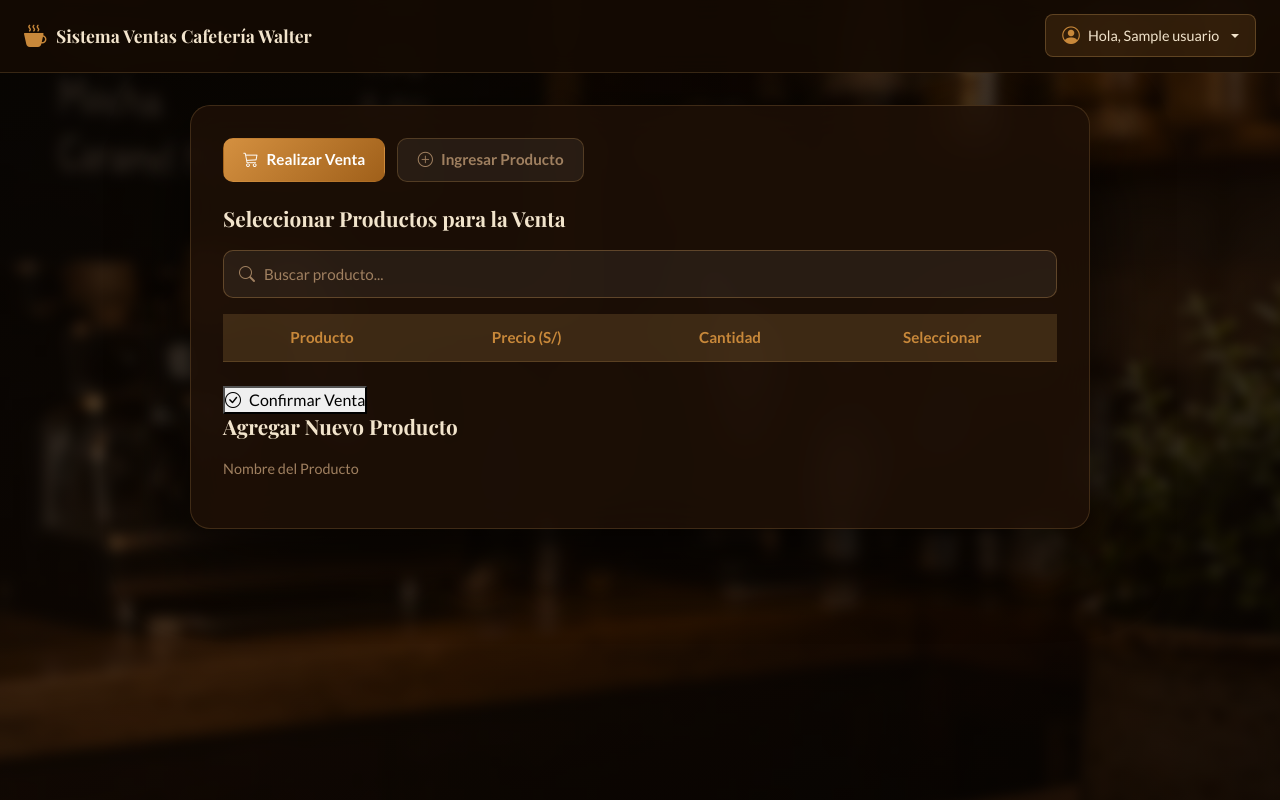
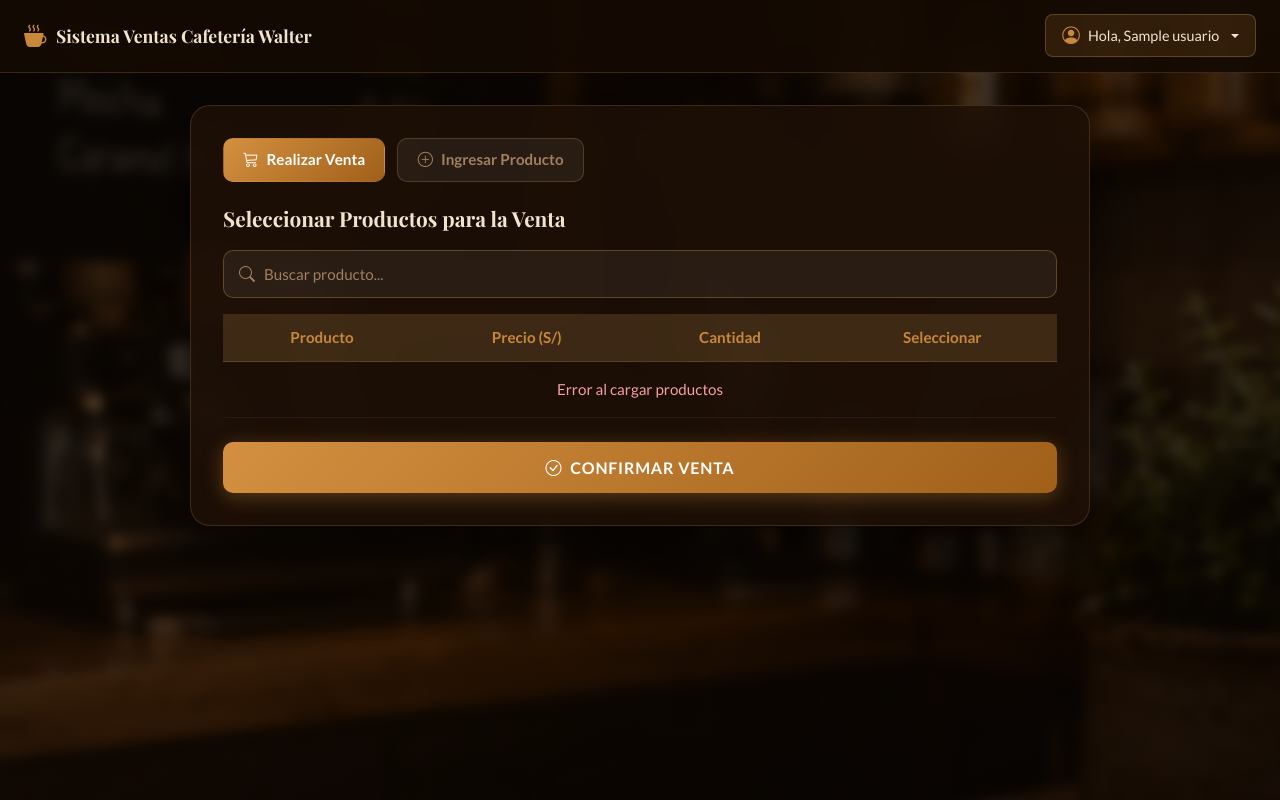
Before and after one commit to luismiguel2017/ventas-flask, a Flask app: template templates/index.html in a window 1280 px wide. Run offline with Flask 3, Linux system fonts and the light colour scheme; the template is opened without the code that fills it: most values are stand-ins (such as "Sample title", 1, 10 or a date in 2020); lists and menus that the app fills with data are empty; some libraries are stand-ins or nearby versions.

Commit message:
Actualización de app.py y estilos, agregado login

```diff
--- a/static/style.css
+++ b/static/style.css
@@ -139,6 +139,7 @@ body::after {
   top: 50%;
   transform: translateY(-50%);
   color: var(--muted);
+  pointer-events: none;
 }
 
 .search-input {
@@ -221,4 +222,55 @@ body::after {
   transition: 0.2s;
 }
 
-.input-custom::placeholder {
+.input-custom::placeholder { color: var(--muted); }
+.input-custom:focus { border-color: var(--accent); box-shadow: 0 0 0 3px rgba(200,136,58,0.30); }
+
+/* BOTÓN CONFIRMAR */
+.btn-confirm {
+  width: 100%;
+  background: linear-gradient(135deg, #d49040 0%, #a0601a 100%);
+  color: #fff;
+  border: none;
+  border-radius: 10px;
+  padding: 0.85rem;
+  font-size: 1rem;
+  font-weight: 700;
+  letter-spacing: 0.05em;
+  text-transform: uppercase;
+  cursor: pointer;
+  transition: 0.2s;
+  box-shadow: 0 4px 20px rgba(200,136,58,0.38);
+}
+
+.btn-confirm:hover {
+  transform: translateY(-2px);
+  box-shadow: 0 8px 28px rgba(200,136,58,0.55);
+}
+
+/* SECCIONES */
+.seccion { display: none; }
+.seccion.activa { display: block; }
+
+/* DROPDOWN */
+.dropdown-menu {
+  background: rgba(30,16,6,0.95);
+  border: 1px solid rgba(210,160,90,0.25);
+  border-radius: 10px;
+}
+
+.dropdown-item { color: var(--cream); font-size: 0.9rem; }
+.dropdown-item:hover { background: rgba(200,136,58,0.15); }
+.dropdown-item.text-danger { color: #f4a0a0 !important; }
+
+/* RESPONSIVE */
+@media (max-width: 768px) {
+  .dashboard-container { margin: 1rem; padding: 1.2rem; }
+  .navbar-brand-custom span { display: none; }
+  .table-custom th, .table-custom td { padding: 0.5rem 0.4rem; font-size: 0.85rem; }
+}
+
+@media (max-width: 400px) {
+  .dashboard-container { margin: 0.5rem; padding: 1rem; }
+  .tab-btn { font-size: 0.85rem; padding: 0.5rem 0.9rem; }
+  .section-title { font-size: 1.1rem; }
+}
--- a/templates/index.html
+++ b/templates/index.html
@@ -11,9 +11,11 @@
   <script src="https://cdn.jsdelivr.net/npm/sweetalert2@11"></script>
   <style>
     :root { --bg-image: url("{{ url_for('static', filename='cafe.jpeg') }}"); }
+    .seccion { display: none !important; }
+    .seccion.activa { display: block !important; }
   </style>
 </head>
-<body class="dashboard-body">
+<body>
 
   <!-- NAVBAR -->
   <nav class="navbar-custom">
@@ -83,4 +85,35 @@
       <form action="/registrar" method="POST" onsubmit="return mostrarMensaje(event)">
         <div class="mb-3">
           <label class="form-label-custom">Nombre del Producto</label>
-          <i
+          <input type="text" name="nombre" class="input-custom" placeholder="Ej. Tamal" required>
+        </div>
+        <div class="mb-3">
+          <label class="form-label-custom">Precio (S/)</label>
+          <input type="number" name="precio" class="input-custom" step="0.01" placeholder="0.00" required>
+        </div>
+        <button type="submit" class="btn-confirm">
+          <i class="bi bi-save me-2"></i>Guardar Producto
+        </button>
+      </form>
+    </div>
+
+  </div>
+
+  <script src="https://cdn.jsdelivr.net/npm/bootstrap@5.3.3/dist/js/bootstrap.bundle.min.js"></script>
+  <script src="{{ url_for('static', filename='script.js') }}"></script>
+  <script>
+    function mostrarSeccion(id, btn) {
+      document.querySelectorAll('.seccion').forEach(s => s.classList.remove('activa'));
+      document.querySelectorAll('.tab-btn').forEach(b => b.classList.remove('active'));
+      document.getElementById(id).classList.add('activa');
+      if (btn) btn.classList.add('active');
+      if (id === 'venta') cargarProductos();
+    }
+
+    document.addEventListener('DOMContentLoaded', function () {
+      cargarProductos();
+    });
+  </script>
+
+</body>
+</html>
```
